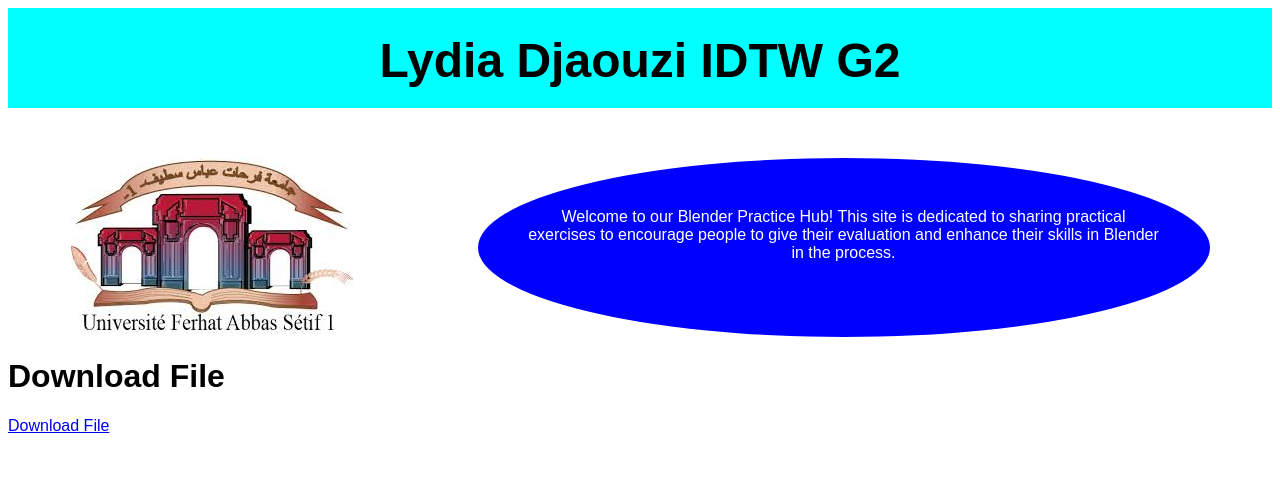
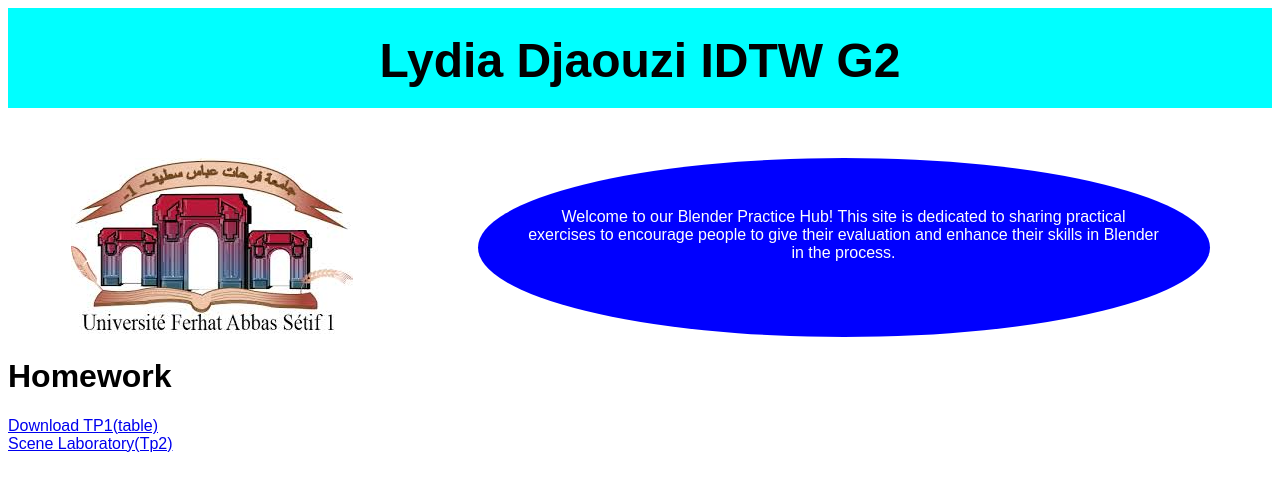
Before and after one commit to lydia-gh/web3dTP, a plain HTML site: page index.html in a window 1280 px wide. Drawn offline with Linux system fonts and the light colour scheme.

Commit message:
Update index.html

```diff
--- a/index.html
+++ b/index.html
@@ -16,8 +16,11 @@
       in the process.</div>
    </div>
     <input type="file" id="filebtn">
-    <h1>Download File</h1>
-    <a href="table.blend" download="table.blend">Download File</a>
+    <h1>Homework</h1>
+    <a href="table.blend" download="table.blend">Download TP1(table)</a>
+    <br>
+    <a href="scene.html">Scene Laboratory(Tp2)</a>
+
 
 
 
```
